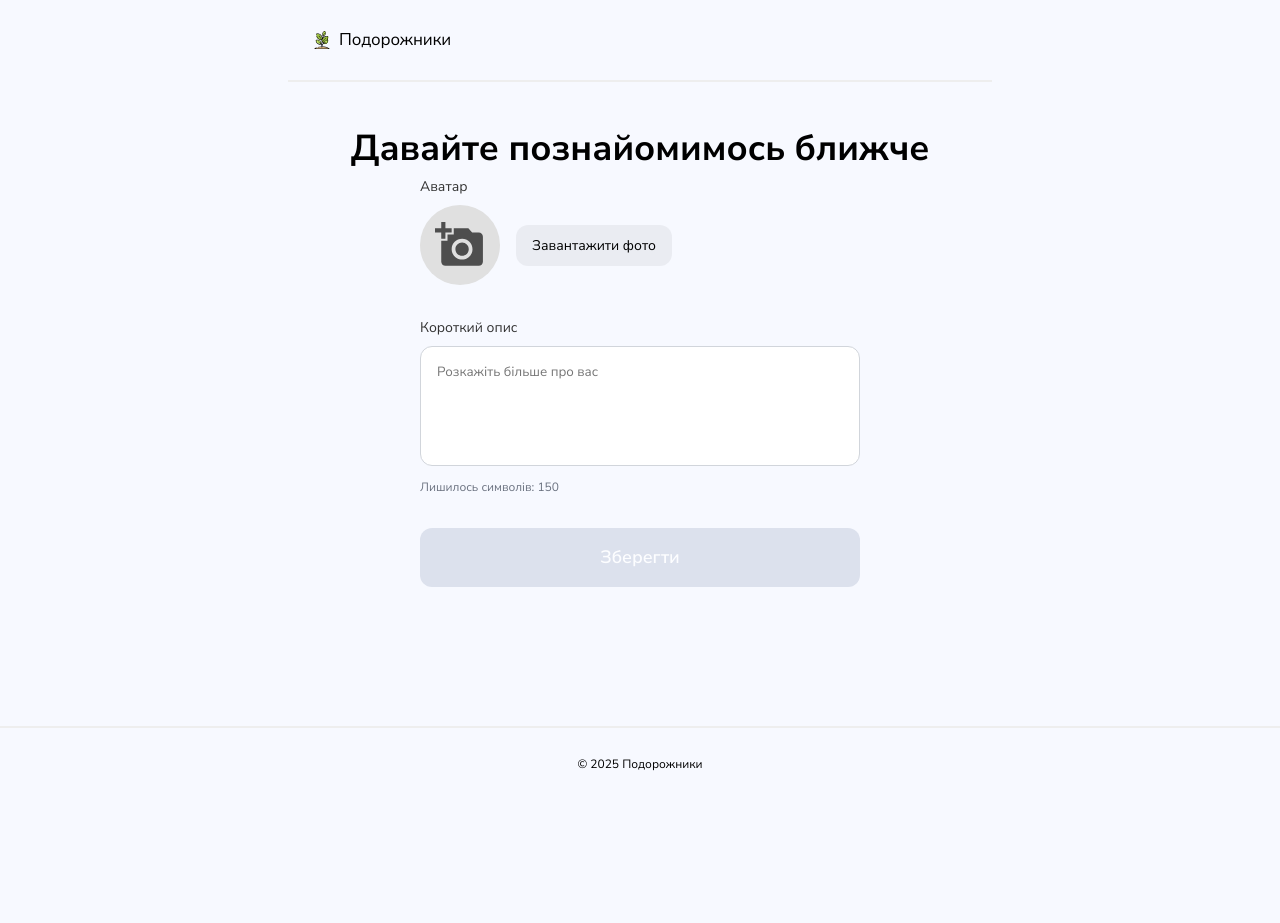
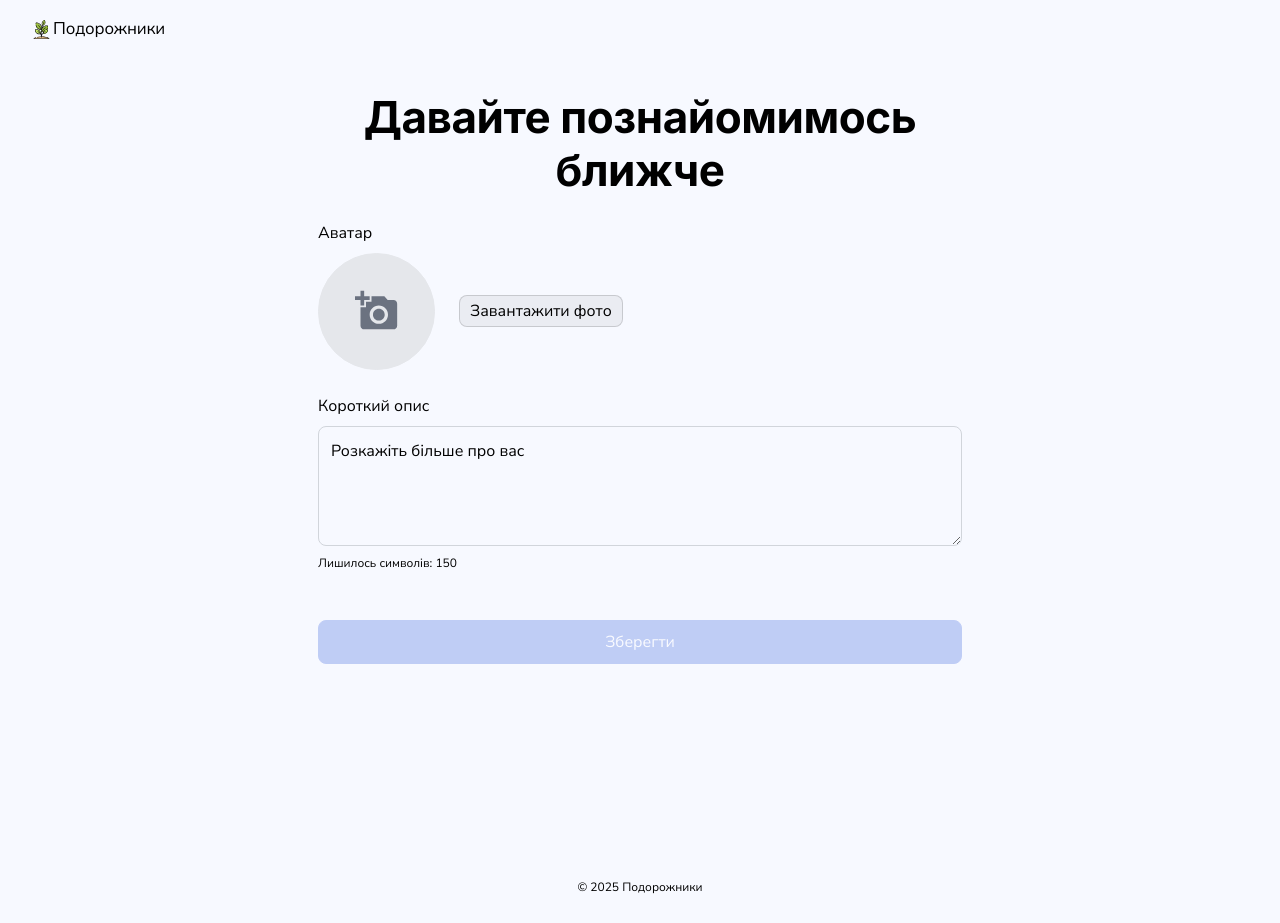
Before and after one commit to RomanAnokhin-work/project-group-6-podorozhnyky-front, a Next.js app: page /edit in a window 1280 px wide. Before the commit the page ends 800 px from the top, so only its background shows below. Built offline with nearby package versions, Linux system fonts and the light colour scheme; no server answers.

Commit message:
edit profile page styles

```diff
--- a/app/(main)/edit/EditProfilePage.module.css
+++ b/app/(main)/edit/EditProfilePage.module.css
@@ -1,83 +1,88 @@
+/* ===== Page layout ===== */
 .wrapper {
+  min-height: 100vh;
   display: flex;
   flex-direction: column;
-  min-height: 100vh;
+    column-gap: 16px;
+    padding: 0px 20px;
+      width: 100%;
+      background: var(--color-scheme-1-background);
+      margin: 0 auto;
+  /* лёгкий серый фон как на макете */
 }
 
+/* Header full width */
 .header {
   width: 100%;
-  max-width: 375px;
-  margin: 0 auto;
-  padding: 20px 23px;
-  flex-shrink: 0;
-  border-bottom: 2px solid #eee;
+  padding: 18px 0;
+  background: transparent;
+}
+.logo_text{
+  font-family: var(--third-family);
+    font-weight: 400;
+    font-size: 17px;
+    line-height: 110%;
+    letter-spacing: -0.01em;
+    color: var(--color-scheme-1-text);
 }
 
+/* Logo */
+.logo_link {
+  display: inline-flex;
+  align-items: center;
+  text-decoration: none;
+  cursor: pointer;
+  transition: opacity 0.2s ease;
+  justify-content: left;
+}
+
+.logo_link:hover {
+  opacity: 0.85;
+}
+
+.logo_icon {
+  width: 23px;
+  height: 23px;
+  flex-shrink: 0;
+}
+
+/* Main centered card */
 .main {
-  flex-grow: 1;
-  padding: 40px 20px;
+  flex: 1;
+  padding-top: 24px;
   display: flex;
   flex-direction: column;
   align-items: center;
 }
 
-.logo_link {
-  display: flex;
-  align-items: center;
-  gap: 6px;
-  text-decoration: none;
-  color: #fff;
-  font-weight: 600;
-  font-size: 15px;
-  cursor: pointer;
-  transition: opacity 0.2s ease;
-  width: 156px;
-  height: 40px;
-}
-.logo_link:hover {
-  opacity: 0.8;
+.main h1 {
+font-family: var(--second-family);
+  font-weight: 700;
+  font-size: 28px;
+  line-height: 120%;
+  letter-spacing: -0.01em;
+  text-align: center;
+  color: var(--color-scheme-1-text);
+  margin-bottom: 24px;
+  width: 100%;
+    max-width: 335px;
+    margin: 0 auto 24px;
 }
 
-.logo_icon {
-  width: 22px;
-  height: 22px;
-  flex-shrink: 0;
-}
 
-.logo_text {
-  font-weight: 400;
-  font-size: 17px;
-  line-height: 110%;
-  letter-spacing: -0.01em;
-  color: #000000;
-}
-
-.footer {
-  padding: 27px 0;
-  text-align: center;
-  flex-shrink: 0;
-  border-top: 2px solid #eee;
-}
-
-.text {
-  font-weight: 400;
-  font-size: 12px;
-  line-height: 150%;
-  text-align: center;
+/* Card */
+.form {
+  width: 100%;
+  max-width: 335px;
+  background: var(--color-scheme-1-background);
+  display: flex;
+  flex-direction: column;
+  gap: 24px;
   margin: 0 auto;
 }
 
 
-
-/*       */
-.form {
-  display: flex;
-  flex-direction: column;
-  gap: 32px;
-  width: 100%;
-  max-width: 440px;
-}
-
+/* ===== Fields ===== */
 .fieldGroup {
   display: flex;
   flex-direction: column;
@@ -85,28 +90,31 @@
 }
 
 .label {
-  font-weight: 500;
-  font-size: 14px;
-  color: #333;
+font-family: var(--font-family);
+  font-weight: 400;
+  font-size: 16px;
+  line-height: 150%;
+  color: var(--color-scheme-1-text);
 }
 
-/* Секція аватара: коло + кнопка поруч */
+/* Avatar block */
 .avatarSection {
   display: flex;
   align-items: center;
-  gap: 16px;
+  gap: 24px;
 }
 
 .avatarCircle {
-  width: 80px;
-  height: 80px;
+  width: 117px;
+  height: 117px;
   border-radius: 50%;
-  background-color: #E0E0E0;
+  background: #e5e7eb;
   display: flex;
   align-items: center;
   justify-content: center;
-  overflow: hidden; /* Щоб картинка не виходила за межі кола */
+  overflow: hidden;
   flex-shrink: 0;
+  border: 1px solid #e5e7eb;
 }
 
 .avatarImage {
@@ -116,107 +124,190 @@
 }
 
 .placeholderIcon {
-  color: #4e4e4e;
-  width: 50px;
-  height: 50px;
+  width: 44px;
+  height: 44px;
+  color: #6b7280;
 }
 
+/* Upload/Delete button */
 .uploadButton {
-  display: inline-block;
-  padding: 10px 16px;
-  background-color: #F3F3F3;
-  border-radius: 12px;
-  font-size: 14px;
-  cursor: pointer;
-  transition: background-color 0.2s;
-  background: var(--Opacity-Neutral-Darkest-5, #0000000D);
 
+  display: inline-flex;
+  align-items: center;
+  justify-content: center;
+  border: 1px solid var(--color-scheme-2-border);
+  border-radius: 8px;
+  padding: 4px 10px;
+  white-space: nowrap;
+height: 32px;
+background: var(--opacity-neutral-darkest-5);
+  font-family: var(--font-family);
+    font-weight: 500;
+    font-size: 16px;
+    line-height: 150%;
+    color: var(--color-neutral-darkest);
+    cursor: pointer;
+  transition: background-color 0.2s ease, border-color 0.2s ease, transform 0.05s ease;
 }
 
 .uploadButton:hover {
-  background-color: #E8EEFF;
-  border: 1px solid var(--Color-Royal-Blue, #4169E1)
+  background: var(--opacity-neutral-darkest-5);
 }
 
+.uploadButton:active {
+  transform: translateY(1px);
+}
+
+/* Textarea */
 .textarea {
+border: 1px solid var(--opacity-neutral-darkest-15);
+  border-radius: 8px;
+  padding: 12px;
   width: 100%;
   height: 120px;
-  padding: 16px;
-  border: 1px solid #D1D5DB;
-  border-radius: 12px;
-  resize: none;
-  font-family: inherit;
+  padding: 12px 12px 84px 12px;
+  border: 1px solid #d1d5db;
+  background: var(--opacity-transparent);
+  font-family: var(--font-family);
+    font-weight: 400;
+    font-size: 16px;
+    line-height: 150%;
+    overflow-y: auto;
+    scrollbar-width: none;
+    color: var(--opacity-neutral-darkest-60);
+}
+.textarea::-webkit-scrollbar {
+  display: none;
+  /* Chrome / Safari */
+}
+.textarea::placeholder {
+  color: var(--opacity-neutral-darkest-60);
 }
 
-.charCount {
-  font-size: 12px;
-  color: #6B7280; /* Сірий колір за замовчуванням */
-  margin-top: 4px;
-  transition: color 0.2s ease;
+.textarea:focus {
+  border-color: var(--color-royal-blue);
 }
 
-/* Клас, який додасться автоматично */
-.charCount.error {
-  color: #E53E3E; /* Яскраво-червоний колір */
+/* Counter */
+.charCount {
+  font-family: var(--font-family);
+    font-weight: 400;
+    font-size: 12px;
+    line-height: 150%;
+    color: var(--color-scheme-2-text);
+}
+
+/* ВАЖНО: у тебя в JSX используется css.error */
+.error {
+  color: #e53e3e;
   font-weight: 500;
 }
 
-.textarea {
-  /* Ваші існуючі стилі */
+/* Submit button */
+.submitBtn {
+border: 1px solid var(--color-royal-blue);
+  border-radius: 8px;
+  padding: 4px 10px;
   width: 100%;
-  height: 120px;
-  padding: 16px;
-  border: 1px solid #D1D5DB;
-  border-radius: 12px;
-  resize: none;
+  height: 44px;
+  background: var(--color-royal-blue);
+    opacity: 0.3;
+  cursor: not-allowed;
+  font-family: var(--font-family);
+    font-weight: 500;
+    font-size: 16px;
+    line-height: 150%;
+    color: var(--color-white);
+    margin-top: 24px;
+    margin-bottom: 83px;
+  transition: background-color 0.2s ease, box-shadow 0.2s ease, opacity 0.2s ease;
 }
 
-.textarea:focus:invalid {
-  border-color: #E53E3E;
-}
-.submitBtn {
-  width: 100%;
-  padding: 16px;
-  background-color: #CCD7F5;
-  color: #FFFFFF;
-  border: none;
-  border-radius: 12px;
-  font-weight: 600;
-  cursor: not-allowed;
-  transition: all 0.3s ease;
-  opacity: 0.7;
+.submitBtn:hover, .submitBtn:focus {
+  background: var(--color-royal-blue-lighter);
 }
 .submitBtn.active {
-  background-color: #4169E1;
-  opacity: 1;
-  cursor: pointer;
-}
-.submitBtn.active:hover {
-  background-color: #3152B1;
-  box-shadow: 0 4px 12px rgba(65, 105, 225, 0.3);
+  background: var(--color-royal-blue-light);
+
 }
 .submitBtn:disabled {
-  filter: grayscale(0.5);
+  background: var(--color-royal-blue);
+    opacity: 0.3;
+    color: var(--color-white);
+    cursor: not-allowed;
 }
 
-@media (min-width: 768px) {
-
-
-  .header {
-    max-width: 704px;
-  }
+/* Footer */
+.footer {
+  width: 100%;
+  padding: 27px 0;
+  text-align: center;
 }
 
-@media (min-width: 1440px) {
-  .footer {
-    padding: 24px 0;
+.text {
+  font-family: var(--font-family);
+    font-weight: 400;
+    font-size: 12px;
+    line-height: 150%;
+    text-align: center;
+    color: var(--color-scheme-1-text);
+}
+
+@media screen and (min-width: 768px) {
+  .wrapper {
+    padding: 0 30px;
   }
 
-  .text {
-    font-size: 16px;
-  }
-
-  .header {
+.main {
+  display: flex;
+  flex-direction: column;
+  align-items: center;
+}
+.main h1 {
+  font-size: 44px;
+  max-width: 644px;
+}
+.form{
+  max-width: 644px;
+}
+.submitBtn{
+  margin-bottom: 187px;
+}
+}
+@media screen and (min-width: 1440px) {
+  .wrapper {
+    padding: 0 64px;
     max-width: 1312px;
   }
+ .main{
+  padding-top: 64px;
+ }
+ .main h1 {
+   font-size: 52px;
+    max-width: 644px;
+ }
+ .label {
+   font-size: 18px;
+ }
+ .uploadButton{
+  height: 35px;
+  font-size: 18px;
+ }
+ .textarea{
+  width: 644px;
+  font-size: 18px;
+ }
+ .charCount{
+  font-size: 16px;
+ }
+ .submitBtn{
+  width: 644px;
+  height: 44px;
+  font-size: 18px;
+  margin-bottom: 97px;
+ }
+ .text{
+  font-size: 16px;
+  padding:  24px 0;
+ }
 }
```
Also changed, not shown: 1 other file (tests, documents, lock files or other folders).
